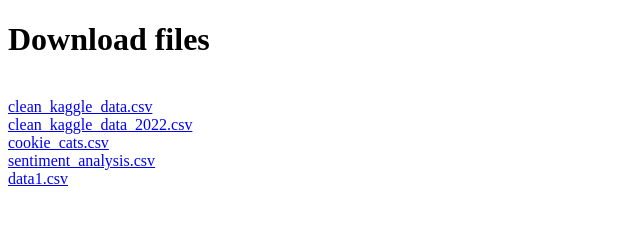
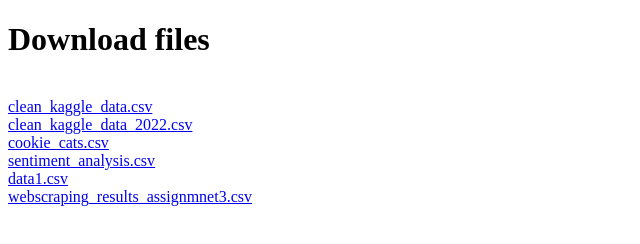
Before and after one commit to arkalim/file-hosting, a plain HTML site: page index.html in a window 1280 px wide. Shown: the whole page, without its empty margins (0-640 px from the left). Drawn offline with Linux system fonts and the light colour scheme.

Commit message:
added ds

```diff
--- a/index.html
+++ b/index.html
@@ -18,5 +18,7 @@
   <a href="/assets/sentiment_analysis.csv" download="sentiment_analysis.csv">sentiment_analysis.csv</a>
   <br>
   <a href="/assets/data1.csv" download="data1.csv">data1.csv</a>
+  <br>
+  <a href="/assets/webscraping_results_assignmnet3.csv" download="webscraping_results_assignmnet3.csv">webscraping_results_assignmnet3.csv</a>
 </body>
 </html>
```
